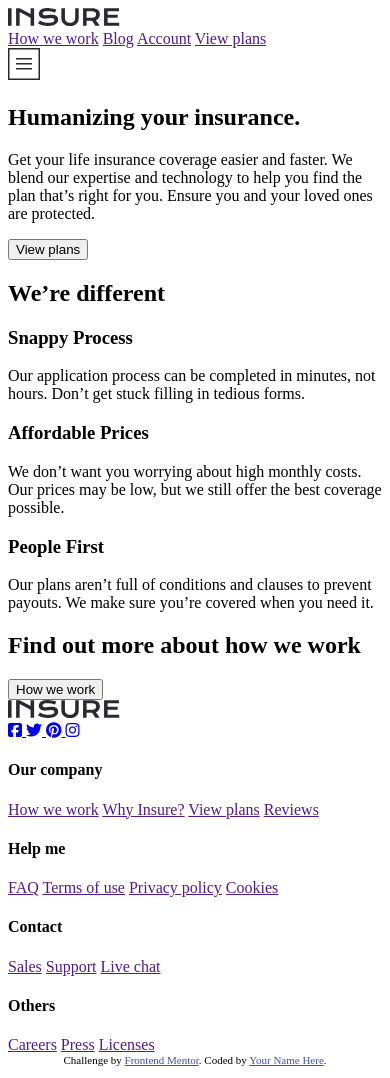
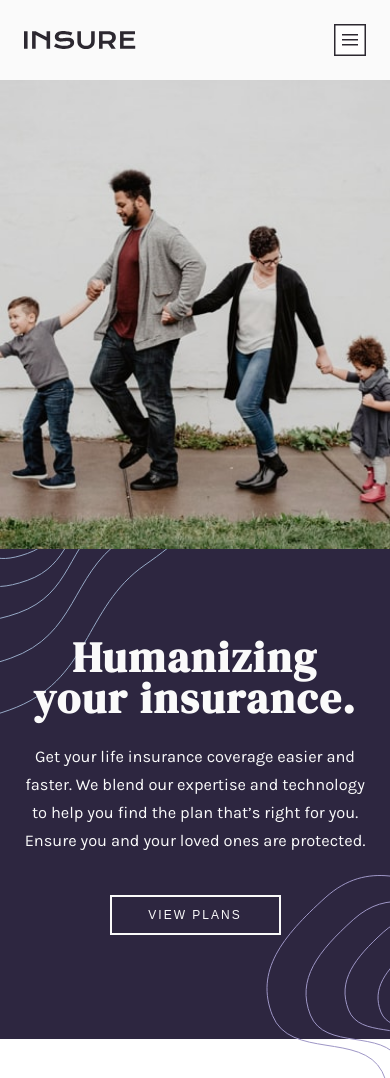
Before and after one commit to Codeyenum/insure-landing-page-master, a plain HTML site: page index.html in a window 390 px wide. Shown: the top 1078 px of the page. Drawn offline with Linux system fonts and the light colour scheme.

Commit message:
mobile layout

```diff
--- a/index.html
+++ b/index.html
@@ -7,7 +7,7 @@
     <!-- displays site properly based on user's device -->
 
     <link rel="icon" type="image/png" sizes="32x32" href="./images/favicon-32x32.png">
-    <link rel="stylesheet" type="css/text" href="style.css">
+    <link rel="stylesheet" type="text/css" href="style.css">
     <script src="https://kit.fontawesome.com/1b2bdedf91.js" crossorigin="anonymous"></script>
     <title>Frontend Mentor | Insure landing page</title>
 
@@ -36,45 +36,56 @@
         <img src="./images/icon-hamburger.svg" alt="">
     </header>
     <main>
-        <section>
-            <h1>Humanizing your insurance.</h1>
+        <section class="intro_section">
+            <img class="intro_img" srcset="./images/image-intro-desktop.jpg 1440w,
+            ./images/image-intro-mobile.jpg 720w" src="./images/image-intro-desktop.jpg">
+            <div class="intro_content">
+                <img class="intro-left_img" src="./images/bg-pattern-intro-left-mobile.svg" alt="">
+                <h1>Humanizing your insurance.</h1>
 
-            <p>Get your life insurance coverage easier and faster. We blend our expertise
-                and technology to help you find the plan that’s right for you. Ensure you
-                and your loved ones are protected.
-            </p>
+                <p>Get your life insurance coverage easier and faster. We blend our expertise
+                    and technology to help you find the plan that’s right for you. Ensure you
+                    and your loved ones are protected.
+                </p>
 
-            <button>View plans</button>
+                <button>VIEW PLANS</button>
+                <img class="intro-right_img" src="./images/bg-pattern-intro-right-mobile.svg" alt="">
+            </div>
         </section>
-        <section>
+        <section class="approach_section">
             <h2>We’re different</h2>
 
-            <div>
+            <div class="approach">
+                <img src="./images/icon-snappy-process.svg" alt="">
                 <h3>Snappy Process</h3>
                 <p>Our application process can be completed in minutes, not hours. Don’t get
                     stuck filling in tedious forms.
                 </p>
             </div>
-            <div>
+            <div class="approach">
+                <img src="./images/icon-affordable-prices.svg" alt="">
                 <h3>Affordable Prices</h3>
                 <p>We don’t want you worrying about high monthly costs. Our prices may be low,
                     but we still offer the best coverage possible.
                 </p>
             </div>
-            <div>
+            <div class="approach">
+                <img src="./images/icon-people-first.svg" alt="">
                 <h3>People First</h3>
                 <p>Our plans aren’t full of conditions and clauses to prevent payouts. We make
                     sure you’re covered when you need it.
                 </p>
             </div>
-            <div>
+            <div class="how-we-work">
+                <img class="how-we-work_img" src="./images/bg-pattern-how-we-work-mobile.svg" alt="">
                 <h2>Find out more about how we work</h2>
-                <button>How we work</button>
+                <button>HOW WE WORK</button>
             </div>
         </section>
     </main>
     <footer>
-        <div>
+        <img class="footer_img" src="./images/bg-pattern-footer-mobile.svg" alt="">
+        <div class="socials_container">
             <img src="./images/logo.svg" alt="">
             <div class="socials">
                 <a href="#" class="facebook">
--- a/style.css
+++ b/style.css
@@ -11,7 +11,7 @@
     --veryLightGray: hsl(0, 0%, 98%);
 }
 
-* {
+*{
     box-sizing: border-box;
     margin: 0;
     padding: 0;
@@ -23,11 +23,187 @@ html {
 
 body {
     display: flex;
+    padding: 0 1.5rem;
     flex-direction: column;
+    font-family: 'Karla', sans-serif;
+    width: 100vw;
+}
+
+header {
+    display: flex;
+    justify-content: space-between;
+    align-items: center;
+    background-color: var(--veryLightGray);
+    margin: 0 -1.5rem;
+    padding: 1.5rem;
+}
+
+h1, h2, h3, h4 {
     font-family: 'DM Serif Display', serif;
-    font-family: 'Karla', sans-serif;
 }
 
 .mobile_nav {
     display: none;
 }
+
+.intro_section {
+    background-color: var(--darkViolet);
+    height: 100%;
+    margin: 0 -1.5rem;
+    width: 100vw;
+    display: flex;
+    flex-direction: column;
+}
+
+.intro_content {
+    color: var(--veryLightGray);
+    text-align: center;
+    padding: 5.5rem 1.5rem;
+    position: relative;
+}
+
+.intro_content h1 {
+    font-size: 2.65rem;
+    line-height: 2.55rem;
+    letter-spacing: .125rem;
+    position: relative;
+    z-index: 2;
+}
+
+.intro_content p {
+    font-size: 1.025rem;
+    line-height: 1.75rem;
+    margin: 1.5rem 0;
+}
+
+button {
+    background-color: var(--darkViolet);
+    border: 2px solid var(--veryLightGray);
+    color: var(--veryLightGray);
+    font-size: .75rem;
+    height: 2.5rem;
+    margin: 1rem 0;
+    width: 50%;
+    letter-spacing: .125rem;
+}
+
+.intro_img {
+    width: 100%;
+}
+
+.intro-left_img {
+    position: absolute;
+    top: 0;
+    left: 0;
+    z-index: 1;
+}
+
+.intro-right_img {
+    position: absolute;
+    bottom: -34%;
+    right: 0;
+    z-index: 1;
+}
+
+.approach_section {
+    display: flex;
+    flex-direction: column;
+    text-align: center;
+    justify-content: space-between;
+    padding: 8.5rem 0;
+}
+
+.approach_section h2 {
+    border-top: 1px solid var(--grayishBlue);
+    font-size: 2.75rem;
+    padding: 2rem 0;
+}
+
+.approach {
+    /* display: flex; */
+    flex-direction: column;
+    margin-bottom: 2rem;
+}
+
+.approach img {
+    width: 5rem;
+    margin: 1.5rem;
+}
+
+.approach h3 {
+    font-size: 1.6rem;
+    letter-spacing: .025rem;
+}
+
+.approach p {
+    color: var(--darkGrayishViolet);
+    font-weight: 400;
+    line-height: 1.65rem;
+    margin: 1rem 0;
+    padding: 0 .15rem;
+}
+
+.how-we-work {
+    background-color: var(--darkViolet);
+    color: var(--veryLightGray);
+    margin-top: 5rem;
+    padding: 3.1rem 0;
+    position: relative;
+}
+
+.how-we-work h2 {
+    border: none;
+    font-size: 2.4rem;
+    font-weight: 400;
+    letter-spacing: .025rem;
+    line-height: 2.25rem;
+    position: relative;
+    z-index: 2;
+}
+
+.how-we-work_img {
+    position: absolute;
+    top: 0;
+    right: 0;
+    z-index: 1;
+}
+
+footer {
+    background-color: var(--veryLightGray);
+    margin: 0 -1.5rem;
+    padding: 0 1.5rem;
+    position: relative;
+}
+
+.socials_container {
+    display: flex;
+    flex-direction: column;
+    align-items: center;
+
+    border-bottom: 1px solid var(--grayishBlue);
+    /* min-height: 173px; */
+    padding: 5rem;
+    padding-bottom: 1.5rem;
+    position: relative;
+    z-index: 2;
+}
+
+.footer_img {
+    position: absolute;
+    top: 0;
+    left: 0;
+    z-index: 1;
+}
+
+.socials {
+    display: flex;
+    justify-content: space-around;
+    width: 100%;
+    margin: 1rem 0;
+}
+
+.socials a {
+    color: var(--darkGrayishViolet);
+    font-size: 1.65rem;
+    text-decoration: none;
+}
```
